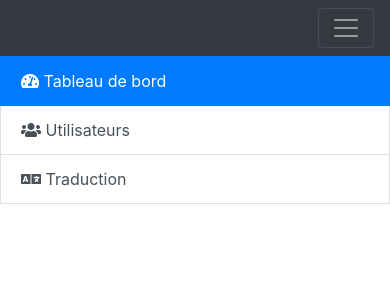
After one commit to thediaf/Djangou, a Symfony app: template templates/admin/base.html.twig in a window 390 px wide. The commit adds this page. Shown: the top 300 px of the page. Run offline with Twig, Linux system fonts and the light colour scheme; the template is opened without the code that fills it, so the values that code supplies are empty; some libraries are stand-ins or nearby versions.

Commit message:
Init admin module

```diff
--- /dev/null
+++ b/public/css/admin.css
@@ -0,0 +1,5 @@
+@media (min-width: 576px) {
+    .sidebar{
+        min-height: calc(100vh - 56px);
+    }
+}
--- a/src/Controller/Admin/HomeController.php
+++ b/src/Controller/Admin/HomeController.php
@@ -4,6 +4,7 @@ namespace App\Controller\Admin;
 
 use Symfony\Bundle\FrameworkBundle\Controller\AbstractController;
 use Symfony\Component\Routing\Annotation\Route;
+use Sensio\Bundle\FrameworkExtraBundle\Configuration\IsGranted;
 
 class HomeController extends AbstractController
 {
--- /dev/null
+++ b/templates/admin/base.html.twig
@@ -0,0 +1,20 @@
+{% extends "base.html.twig" %}
+
+{% block title %}Administration | {{ App.name }}{% endblock %}
+
+{% block stylesheets %}
+    <link rel="stylesheet" href="{{ asset('css/admin.css') }}">
+{% endblock %}
+
+{% block body %}
+    <div class="main-warpper">
+        <div class="row">
+            <div class="col-md-3 col-sm-4 mx-0">
+                {% include "admin/sidebar.html.twig" %}
+            </div>
+            <div class="col-md-9 col-sm-4 main">
+                {% block content %}{% endblock %}
+            </div>
+        </div>
+    </div>
+{% endblock %}
--- /dev/null
+++ b/templates/admin/sidebar.html.twig
@@ -0,0 +1,21 @@
+{% import _self as macros %}
+
+{% macro addItem(url, title, icon, active_name, rounded0 = false) %}
+    <a href="{{ path(url) }}"
+        class="list-group-item list-group-item-action{% if active|default('home') == active_name %} active{% endif %} {% if rounded0 %}rounded-0{% endif %}">
+        <i class="fa fa-{{ icon }}"></i>
+        {{ title }}
+    </a>
+{% endmacro %}
+
+{% if active is not defined %}
+    {% set active = 'home' %}
+{% endif %}
+
+<div class="sidebar bg-dark">
+    <div class="list-group">
+        {{ macros.addItem('admin_index', 'Tableau de bord', 'tachometer-alt', 'home', true) }}
+        {{ macros.addItem('admin_index', 'Utilisateurs', 'users', 'users') }}
+        {{ macros.addItem('admin_index', 'Traduction', 'language', 'database', true) }}
+    </div>
+</div>
```
Also changed, not shown: templates/admin/home/index.html.twig (+2 -8 lines), 1 other file.
